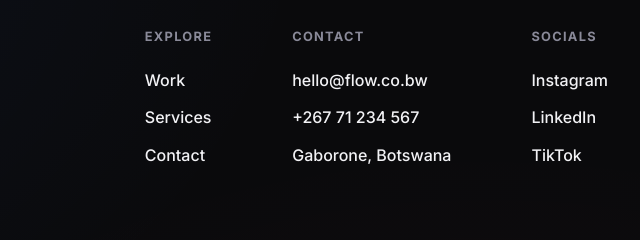
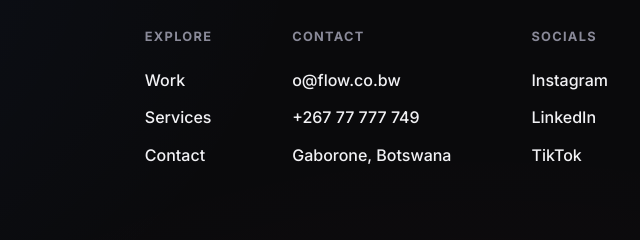
Before and after one commit to bida24-072/FLOW-PORTFOLIO, a plain HTML site: page contact.html in a window 1280 px wide. Shown: the part 2491-2731 px from the top of the page, 640-1280 px from the left. Drawn offline with Linux system fonts and the light colour scheme.

Commit message:
Update contact.html

```diff
--- a/contact.html
+++ b/contact.html
@@ -651,8 +651,8 @@
                     <div class="footer-col">
                         <h4>Contact</h4>
                         <ul>
-                            <li><a href="mailto:hello@flow.co.bw">hello@flow.co.bw</a></li>
-                            <li><a href="tel:+26771234567">+267 71 234 567</a></li>
+                            <li><a href="mailto:@flow.co.bw">o@flow.co.bw</a></li>
+                            <li><a href="tel:+26777777749">+267 77 777 749</a></li>
                             <li><a href="#">Gaborone, Botswana</a></li>
                         </ul>
                     </div>
```
